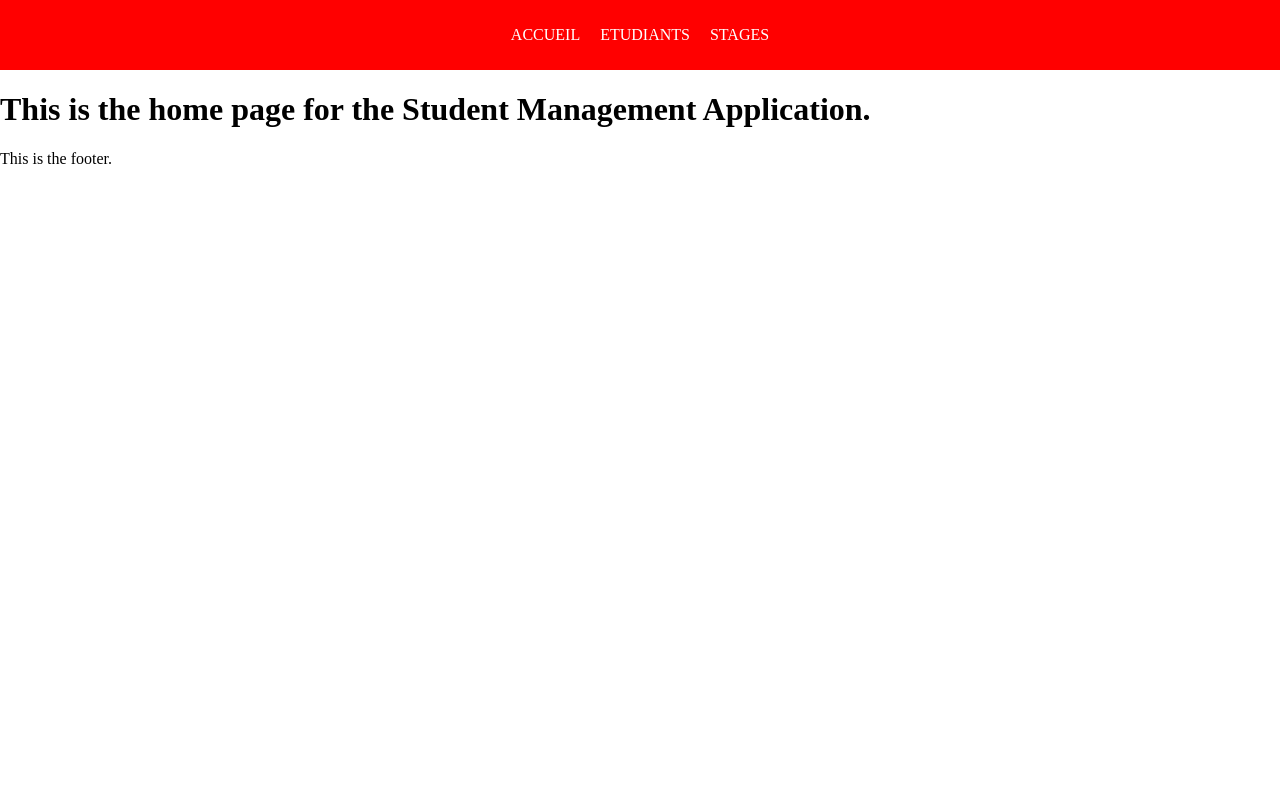
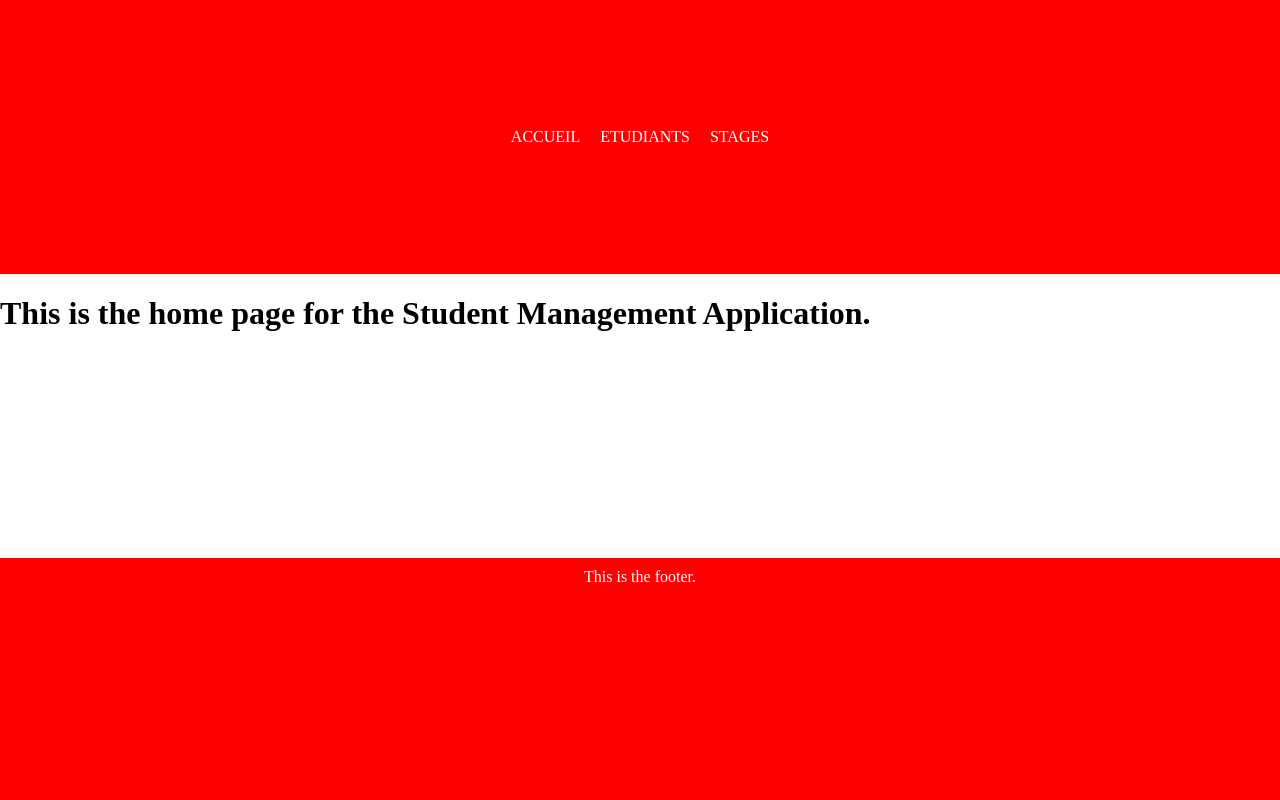
Before and after one commit to Bones1335/student_management_application, a Flask app: page / in a window 1280 px wide. Run offline with Flask 3, Linux system fonts and the light colour scheme.

Commit message:
basic styling on footer

```diff
--- a/static/styles.css
+++ b/static/styles.css
@@ -4,6 +4,7 @@ html {
 }
 
 body {
+    display: grid;
     margin: 0px;
     padding: 0px;
     min-height: 100vh;
@@ -37,3 +38,28 @@ nav.navbar-container {
     color: white;
     text-decoration: none;
 }
+
+.content-container {
+    display: grid;
+}
+
+table {
+    display: grid;
+    justify-content: center;
+}
+
+thead {
+
+}
+
+tbody {
+
+}
+
+footer {
+    background-color: red;
+    color: white;
+    display: flex;
+    justify-content: center;
+    padding: 10px;
+}
```
